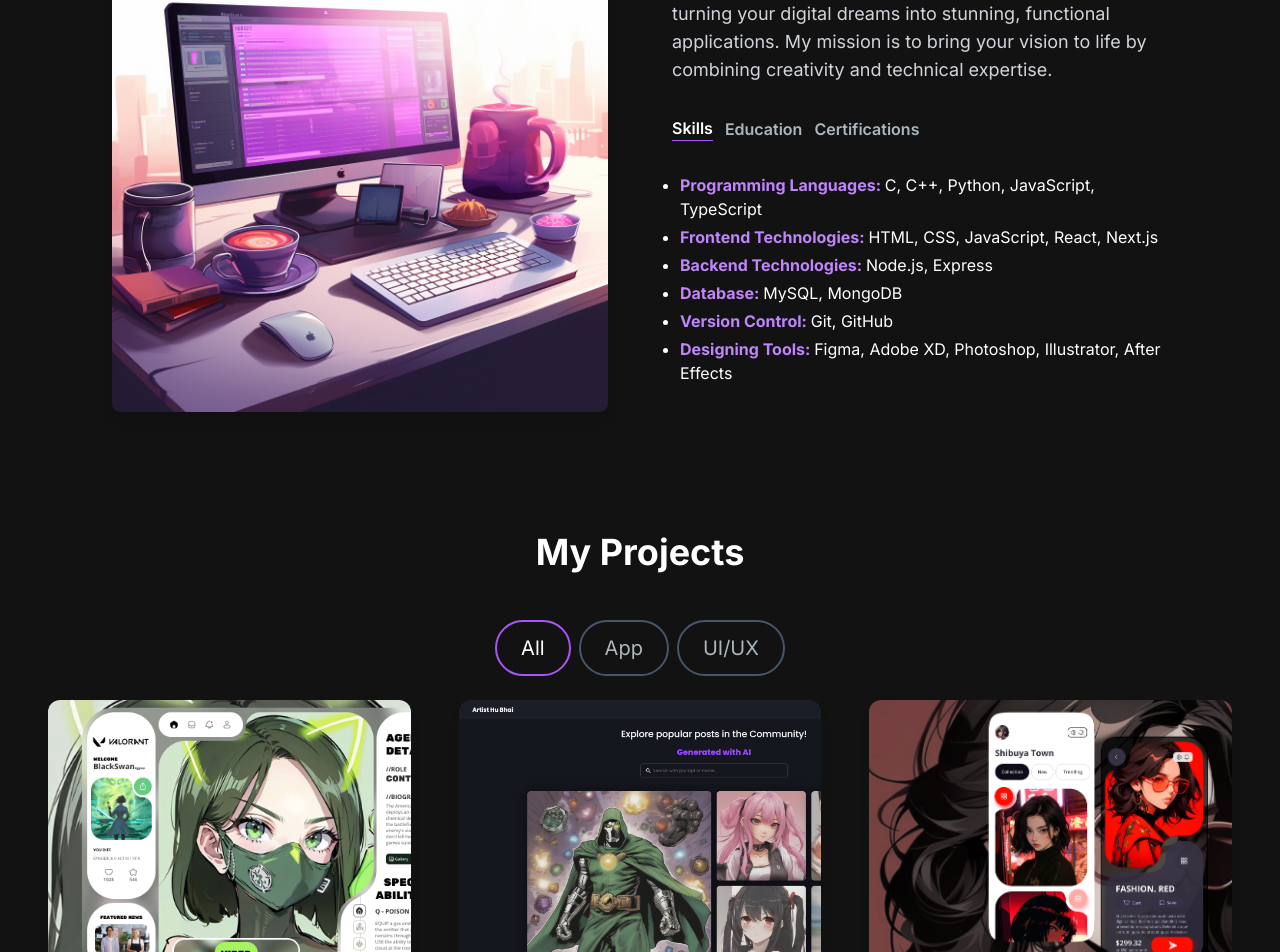
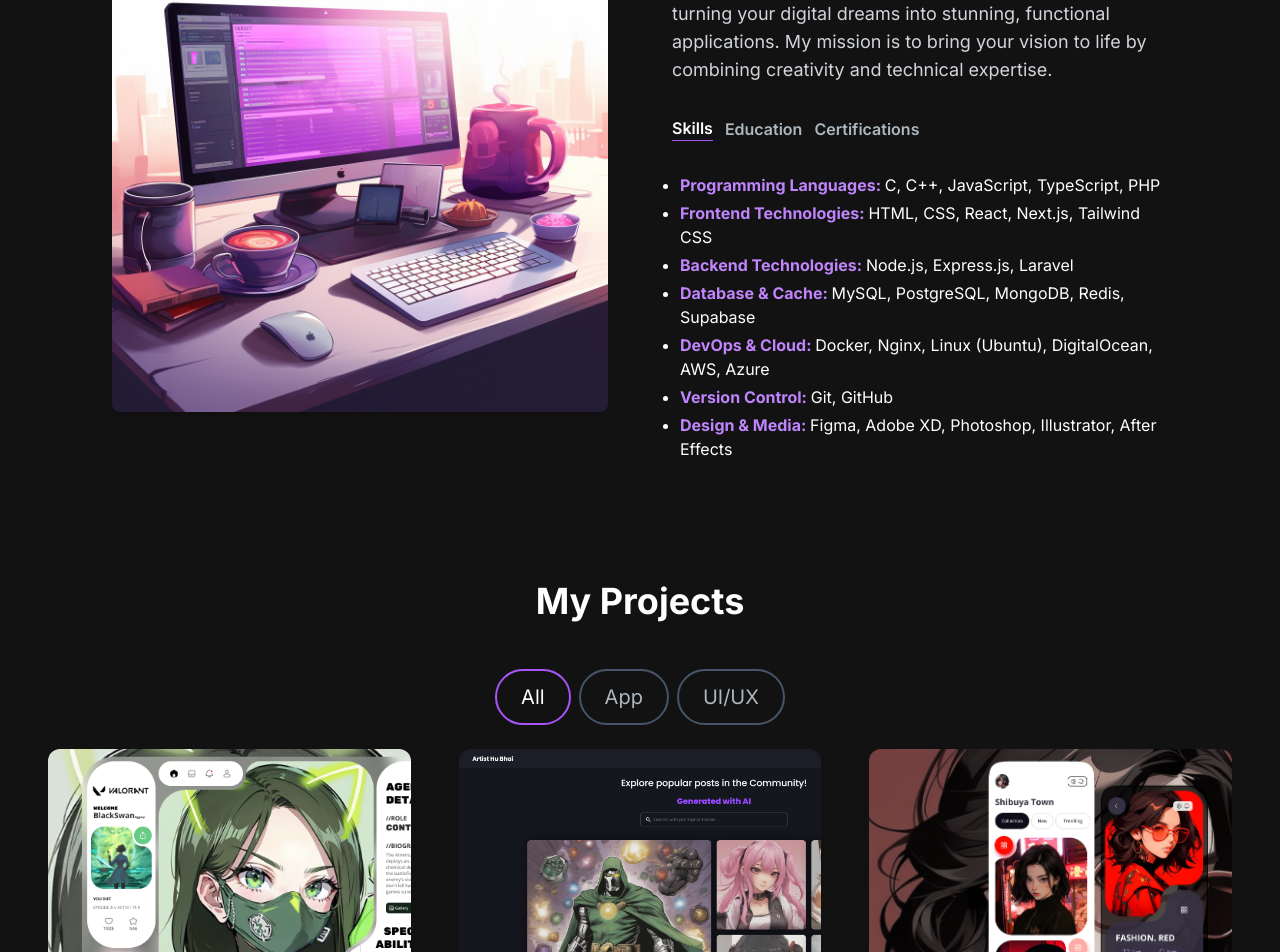
Before and after one commit to rohit-og/portfolio-website, a Next.js app: page / in a window 1280 px wide. Shown: the part 740-1692 px from the top of the page. Built offline with nearby package versions, Linux system fonts and the light colour scheme.

Commit message:
Update AboutSection.jsx

```diff
--- a/app/components/AboutSection.jsx
+++ b/app/components/AboutSection.jsx
@@ -15,37 +15,45 @@ const TAB_DATA = [
       <span className="font-bold text-purple-400">
         Programming Languages:{" "}
       </span>
-            C, C++, Python, JavaScript, TypeScript
+      C, C++, JavaScript, TypeScript, PHP
     </li>
+
     <li>
       <span className="font-bold text-purple-400">
         Frontend Technologies:{" "}
       </span>
-            HTML, CSS, JavaScript, React, Next.js
+      HTML, CSS, React, Next.js, Tailwind CSS
     </li>
 
     <li>
       <span className="font-bold text-purple-400">
         Backend Technologies:{" "}
       </span>
-            Node.js, Express
+      Node.js, Express.js, Laravel
     </li>
 
     <li>
-            <span className="font-bold text-purple-400">Database: </span>MySQL,
-            MongoDB
+      <span className="font-bold text-purple-400">Database & Cache: </span>
+      MySQL, PostgreSQL, MongoDB, Redis, Supabase
+    </li>
+
+    <li>
+      <span className="font-bold text-purple-400">DevOps & Cloud: </span>
+      Docker, Nginx, Linux (Ubuntu), DigitalOcean, AWS, Azure
     </li>
 
     <li>
       <span className="font-bold text-purple-400">Version Control: </span>
       Git, GitHub
     </li>
+
     <li>
-            <span className="font-bold text-purple-400">Designing Tools: </span>
+      <span className="font-bold text-purple-400">Design & Media: </span>
       Figma, Adobe XD, Photoshop, Illustrator, After Effects
     </li>
   </ul>
 </div>
+
     ),
   },
   {
```
Lines whose indentation alone changed are shown as unchanged.
